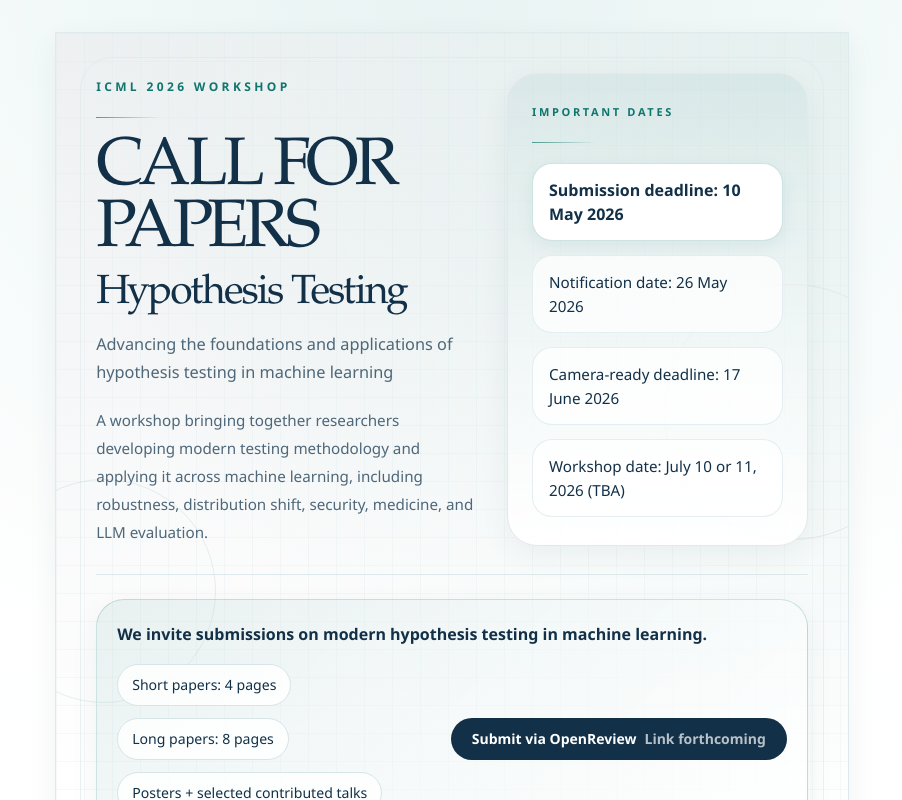
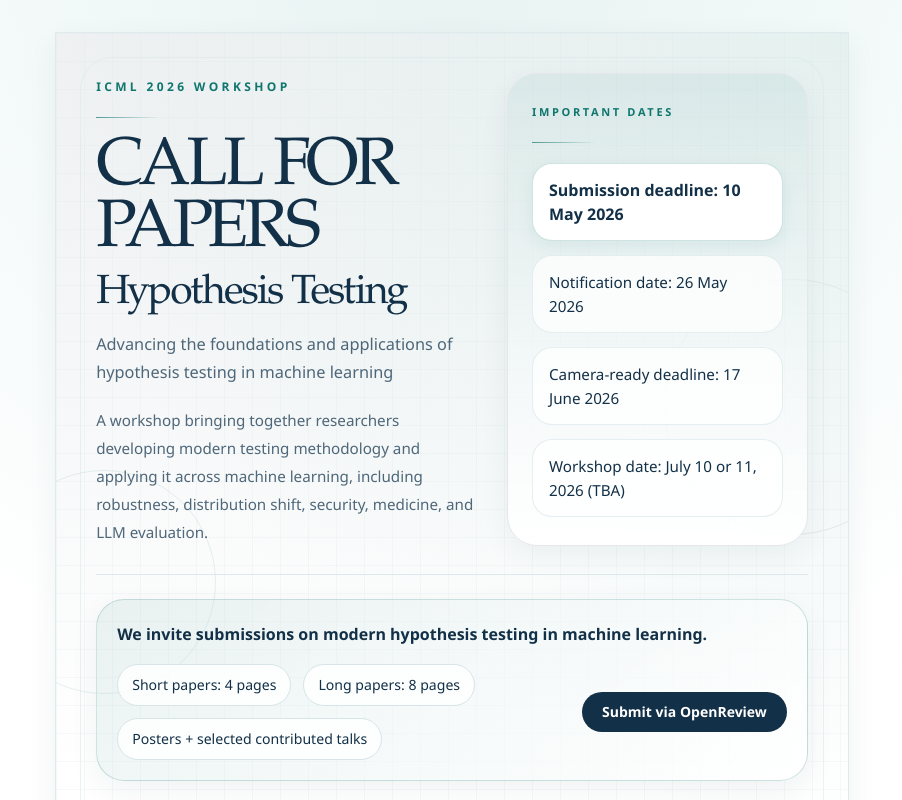
Before and after one commit to fengliu90/hypothesis-testing-workshop, a Next.js app: page /flyer in a window 1280 px wide. Shown: the top 800 px of the page, without its empty margins (188-1090 px from the left). Built offline with nearby package versions, Linux system fonts and the light colour scheme.

Commit message:
Update workshop.ts
Update the openreview link

```diff
--- a/data/workshop.ts
+++ b/data/workshop.ts
@@ -66,9 +66,9 @@ export const workshop = {
   },
   links: {
     // Update this when the main submission page is finalized.
-    submission: "#call",
+    submission: "https://openreview.net/group?id=ICML.cc/2026/Workshop/Hypothesis_Testing",
     // Update this with the final OpenReview forum URL.
-    openReview: "#call",
+    openReview: "https://openreview.net/group?id=ICML.cc/2026/Workshop/Hypothesis_Testing",
   },
   logistics: {
     // Update this once the workshop date is confirmed.
```
